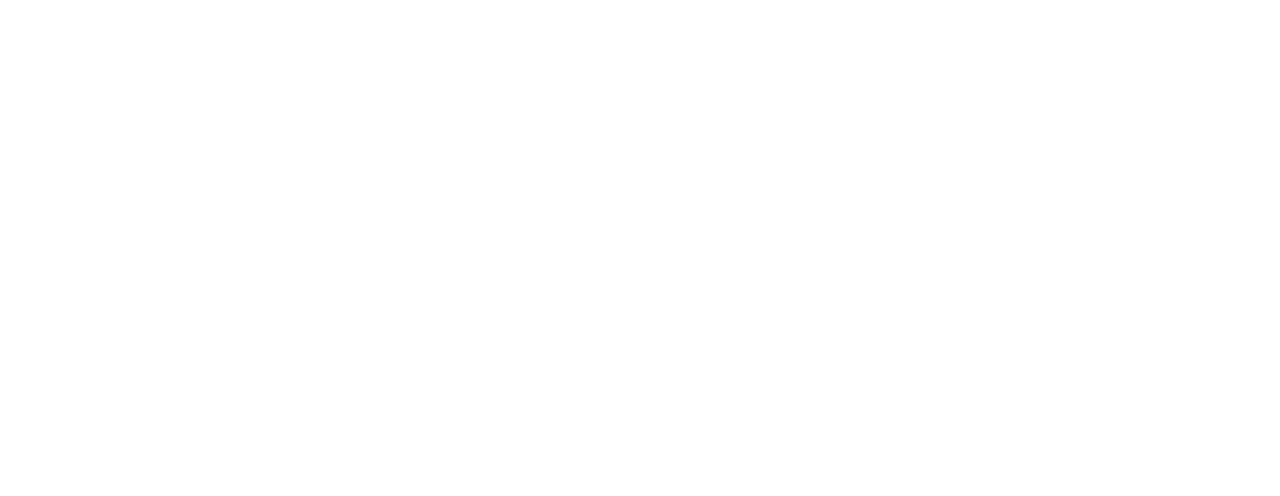
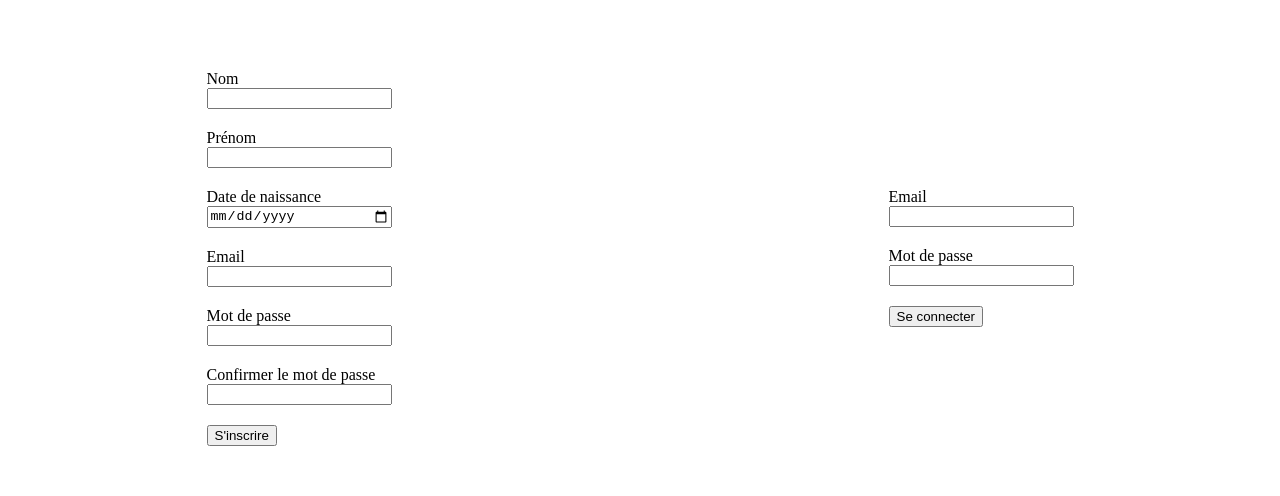
Before and after one commit to JulienPoirierWebDev/react_webi, a React (Vite) app: page / in a window 1280 px wide. Shown: the part 222-718 px from the top of the page. Built offline with nearby package versions, Linux system fonts and the light colour scheme; no server answers.

Commit message:
children

```diff
--- a/src/App.jsx
+++ b/src/App.jsx
@@ -10,6 +10,7 @@
 		<>
 			<h1>Films</h1>
 
+			<Authentication />
 			<MoviesSearch />
 
 			<footer>Ceci est mon footer</footer>
--- a/src/components/Authentication/Authentication.module.css
+++ b/src/components/Authentication/Authentication.module.css
@@ -4,4 +4,5 @@
 	align-items: center;
 	height: 100vh;
 	flex-wrap: wrap;
+	gap: 100px;
 }
--- /dev/null
+++ b/src/components/InputContainer/InputContainer.jsx
@@ -0,0 +1,11 @@
+/* eslint-disable react/prop-types */
+import styles from './InputContainer.module.css';
+const InputContainer = ({ children }) => {
+	return (
+		<>
+			<div className={styles.inputContainer}>{children}</div>
+		</>
+	);
+};
+
+export default InputContainer;
--- /dev/null
+++ b/src/components/InputContainer/InputContainer.module.css
@@ -0,0 +1,5 @@
+.inputContainer {
+	display: flex;
+	flex-direction: column;
+	margin-bottom: 20px;
+}
--- a/src/components/Login/Login.jsx
+++ b/src/components/Login/Login.jsx
@@ -1,16 +1,17 @@
+import InputContainer from '../InputContainer/InputContainer';
+
 const Login = () => {
 	return (
 		<div>
-			<div>
+			<InputContainer>
 				<label htmlFor='email'>Email</label>
 				<input type='email' id='email' name='email' />
-			</div>
+			</InputContainer>
 
-			<div>
+			<InputContainer>
 				<label htmlFor='password'>Mot de passe</label>
 				<input type='password' id='password' name='password' />
-			</div>
-
+			</InputContainer>
 			<button type='submit'>Se connecter</button>
 		</div>
 	);
--- /dev/null
+++ b/src/components/Login/Login.module.css
@@ -0,0 +1,5 @@
+.inputContainer {
+	display: flex;
+	flex-direction: column;
+	margin-bottom: 20px;
+}
--- a/src/components/Register/Register.jsx
+++ b/src/components/Register/Register.jsx
@@ -1,35 +1,33 @@
+import InputContainer from '../InputContainer/InputContainer';
 import styles from './Register.module.css';
 
 const Register = () => {
 	return (
 		<div>
 			<form>
-				<div className={styles.inputContainer}>
+				<InputContainer>
 					<label htmlFor='lastName'>Nom</label>
 					<input type='text' id='lastName' name='lastName' />
-				</div>
+				</InputContainer>
 
-				<div className={styles.inputContainer}>
+				<InputContainer>
 					<label htmlFor='firstName'>Prénom</label>
 					<input type='text' id='firstName' name='firstName' />
-				</div>
-
-				<div className={styles.inputContainer}>
+				</InputContainer>
+				<InputContainer>
 					<label htmlFor='birthdate'>Date de naissance</label>
 					<input type='date' id='birthdate' name='birthdate' />
-				</div>
-
-				<div className={styles.inputContainer}>
+				</InputContainer>
+				<InputContainer>
 					<label htmlFor='email'>Email</label>
 					<input type='email' id='email' name='email' />
-				</div>
-
-				<div className={styles.inputContainer}>
+				</InputContainer>
+				<InputContainer>
 					<label htmlFor='password'>Mot de passe</label>
 					<input type='password' id='password' name='password' />
-				</div>
+				</InputContainer>
 
-				<div className={styles.inputContainer}>
+				<InputContainer>
 					<label htmlFor='confirmPassword'>
 						Confirmer le mot de passe
 					</label>
@@ -38,7 +36,7 @@
 						id='confirmPassword'
 						name='confirmPassword'
 					/>
-				</div>
+				</InputContainer>
 
 				<button type='submit'>S&apos;inscrire</button>
 			</form>
```
